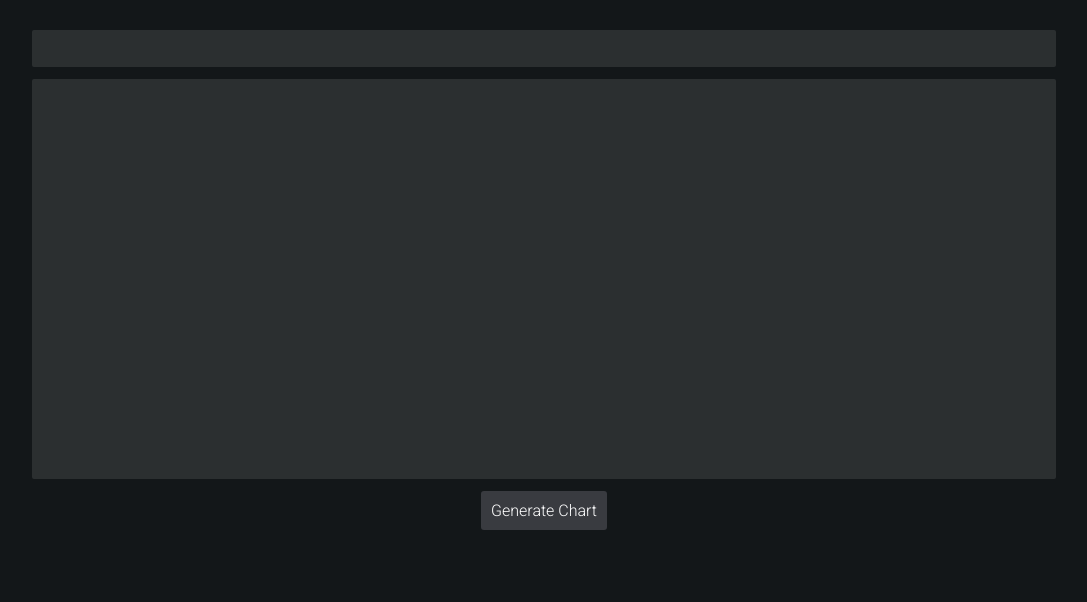
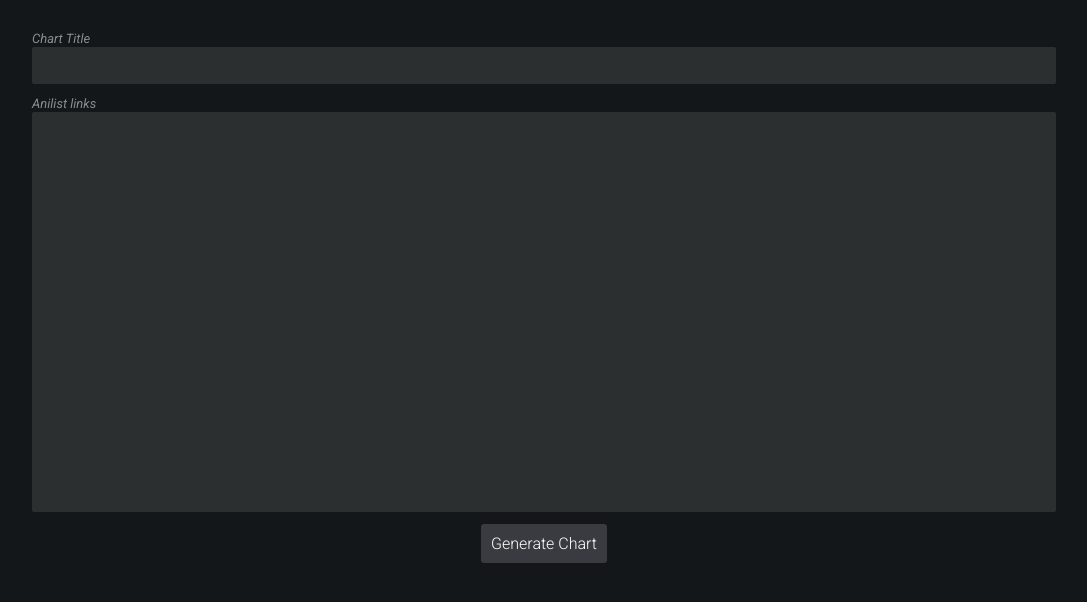
Before and after one commit to risonakamo/anigen4, a React app: page / in a window 1280 px wide. Shown: the whole page, without its empty margins (96-1183 px from the left). Built offline with nearby package versions, Linux system fonts and the light colour scheme.

Commit message:
labels for input fields layout restructure

```diff
--- a/components/chart-input-page/chart-input-page.less
+++ b/components/chart-input-page/chart-input-page.less
@@ -2,11 +2,13 @@
 
 .chart-input-zone
 {
+    padding: 30px 10% 0 10%;
+
     .title-input
     {
-        width: 80%;
+        width: 100%;
         display: block;
-        margin: 30px auto 12px auto;
+        margin: 0 auto 12px auto;
         padding: 8px;
         border: none;
         color: @main-white;
--- a/components/chart-input-page/chart-input-page.tsx
+++ b/components/chart-input-page/chart-input-page.tsx
@@ -42,7 +42,9 @@ export default function ChartInputPage(props:ChartInputPageProps)
   var inputInvalidClass=inputInvalid?"showing":"";
 
   return <div className="chart-input-zone">
+    <h4>Chart Title</h4>
     <input type="text" className="title-input"/>
+    <h4>Anilist links</h4>
     <ChartInputBox ref={theinputbox} submitShows={submitNavigate}/>
     <div className="buttons-zone">
       <a className="generate-button" onClick={submitHandler} href="chart">Generate Chart</a>
--- a/components/chart-input-page/components/chart-input-box/chart-input-box.less
+++ b/components/chart-input-page/components/chart-input-box/chart-input-box.less
@@ -3,7 +3,7 @@
 .chart-input
 {
     display: block;
-    width: 80%;
+    width: 100%;
     height: 400px; //TEMP
     margin: auto;
     resize: none;
--- a/index.less
+++ b/index.less
@@ -33,6 +33,15 @@ h2
     font-weight: 400;
 }
 
+h4
+{
+    margin: 1px 0 1px 0;
+    font-weight: 400;
+    font-size: 13px;
+    font-style: italic;
+    opacity: 0.5;
+}
+
 a
 {
     color: inherit;
```
Also changed, not shown: build/index-build.css, build/index-build.js.
